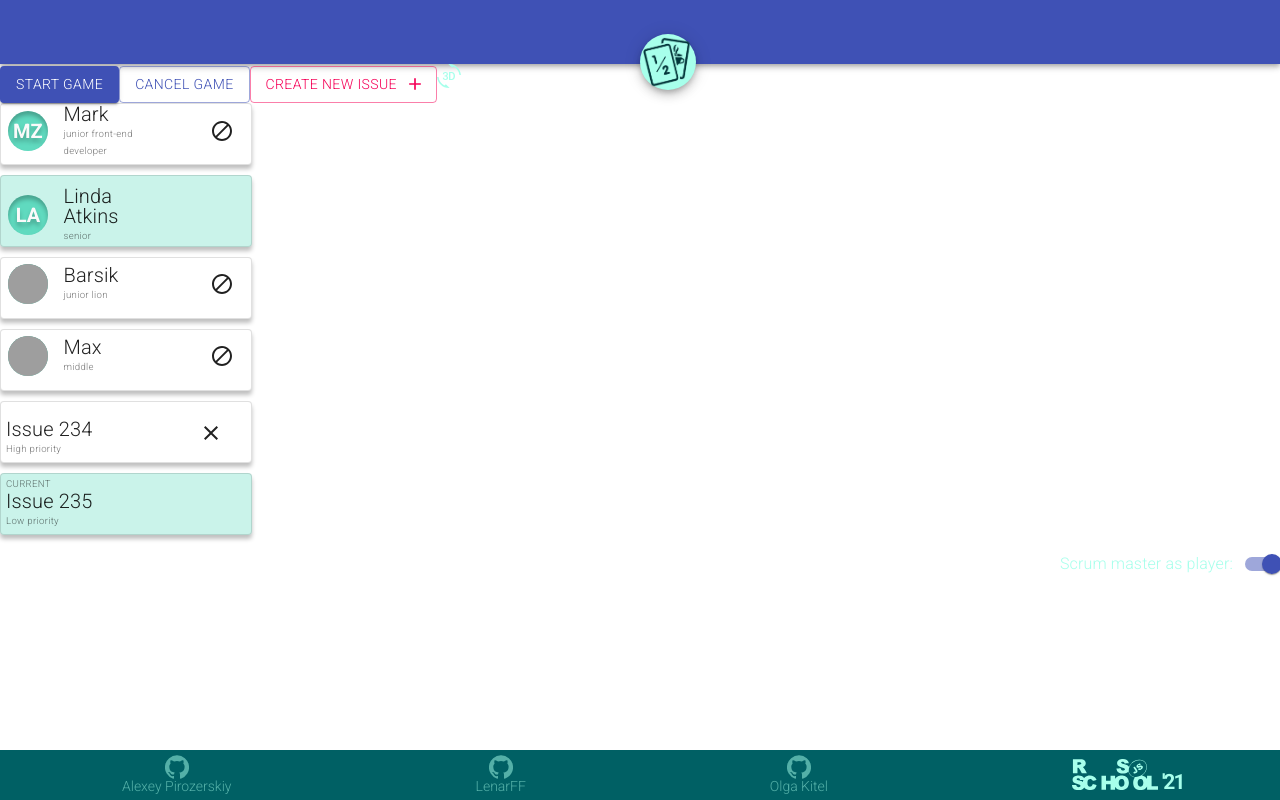
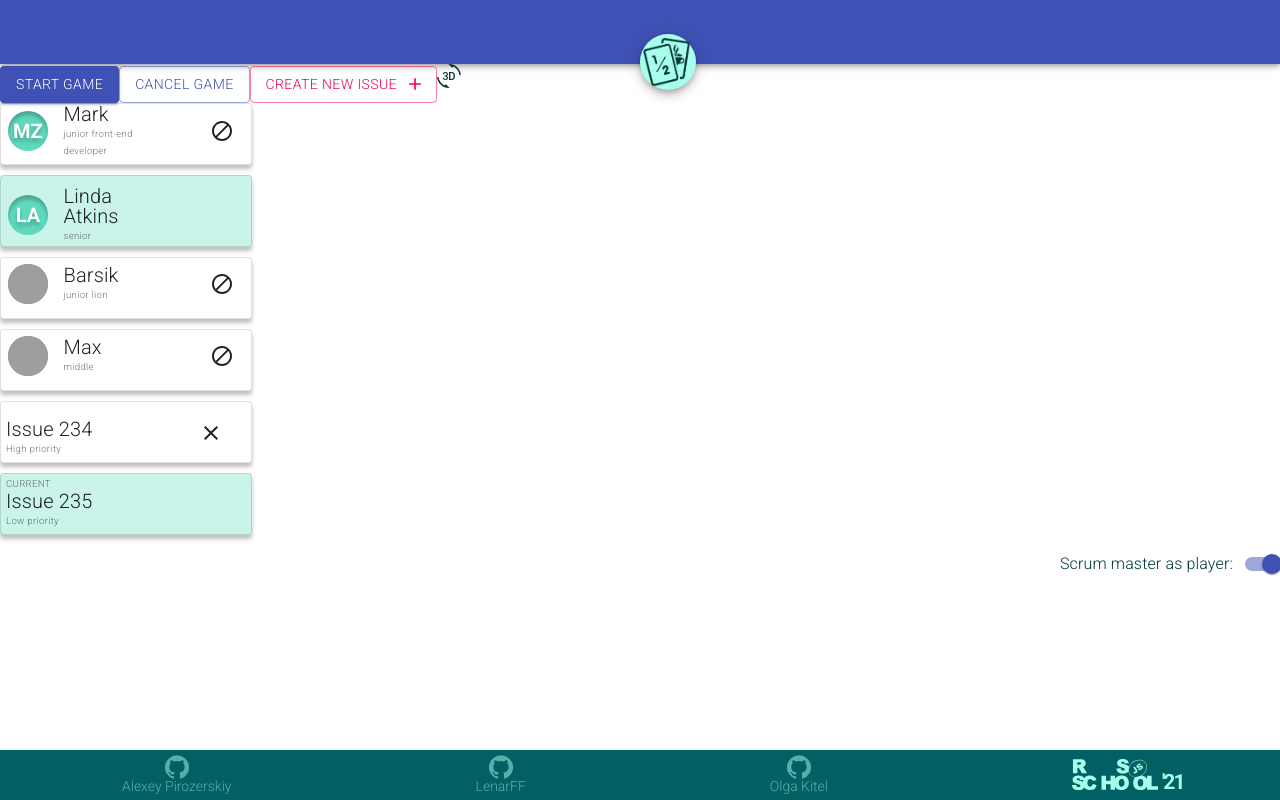
Before and after one commit to lexomut/Pointing-Poker, a React (Create React App) app: page / in a window 1280 px wide. Built offline with nearby package versions, Linux system fonts and the light colour scheme; grey boxes are pictures that could not be loaded.

Commit message:
fix: change default text color to dark

```diff
--- a/src/style.module.scss
+++ b/src/style.module.scss
@@ -4,9 +4,9 @@ body {
   margin: 0 auto;
   font-family: 'Roboto', sans-serif;
   font-size: 14px;
-  color: $secondaryColor;
+  color: $primaryDarkColor;
 }
 .container {
   position: relative;
-  min-height: 100vh;
+  height: 100vh;
 }
```
